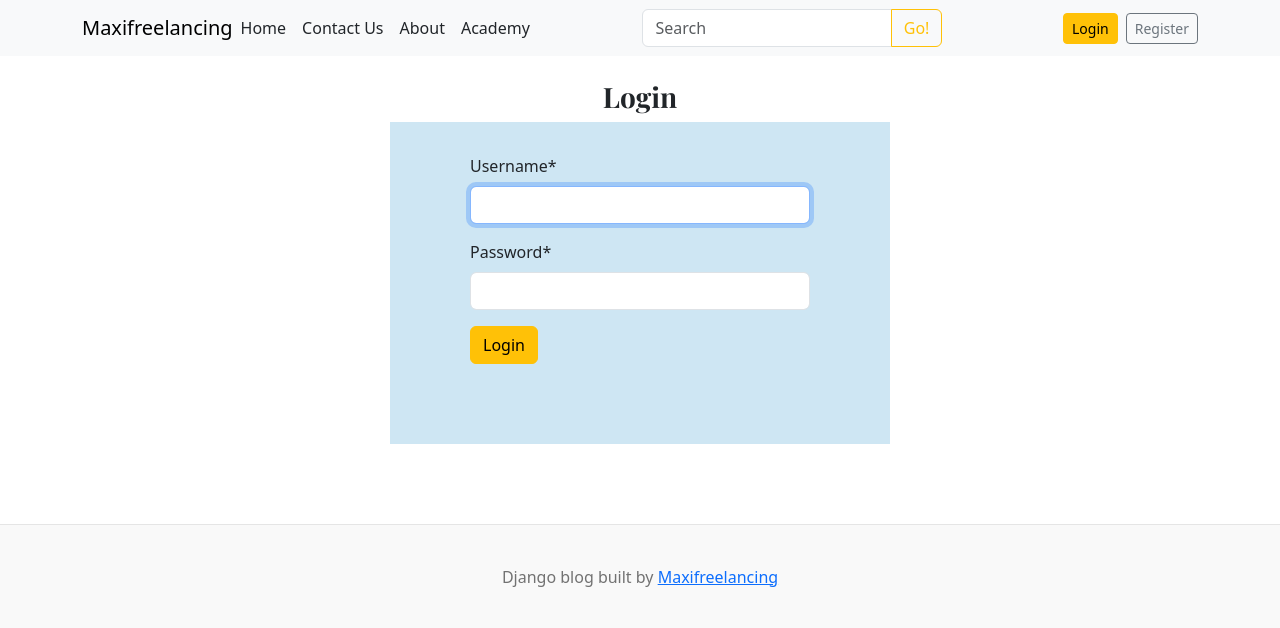
After one commit to OgwuegbuMaxwell/django-blog, a Django app: page /login/ in a window 1280 px wide. The commit adds this page. Shown: the top 628 px of the page. Run offline with Django 5.2, Linux system fonts and the light colour scheme; data that the repository does not hold is empty; some libraries are stand-ins or nearby versions.

Commit message:
Registration and login functionality

```diff
--- a/blog_main/settings.py
+++ b/blog_main/settings.py
@@ -38,6 +38,8 @@ INSTALLED_APPS = [
     'django.contrib.messages',
     'django.contrib.staticfiles',
     'blogs',
+    'crispy_forms',
+    "crispy_bootstrap5",
 ]
 
 MIDDLEWARE = [
@@ -132,3 +134,7 @@ DEFAULT_AUTO_FIELD = 'django.db.models.BigAutoField'
 # Media Rules
 MEDIA_URL = '/media/'
 MEDIA_ROOT = BASE_DIR /'media'
+
+CRISPY_ALLOWED_TEMPLATE_PACKS = "bootstrap5"
+
+CRISPY_TEMPLATE_PACK = "bootstrap5"
--- a/blog_main/static/CSS/blog.css
+++ b/blog_main/static/CSS/blog.css
@@ -71,3 +71,17 @@
   #searchinput {
     width: 200px !important;
   }
+
+
+
+  /* registration form styles */
+
+  #reg-form {
+    width: 500px !important;
+    margin-right: auto !important;
+    margin-left: auto;
+    margin-bottom: 5rem;
+    padding: 2rem 5rem;
+
+    background-color: #cee6f3;
+  }
--- a/blog_main/urls.py
+++ b/blog_main/urls.py
@@ -29,9 +29,12 @@ urlpatterns = [
     # inside the views module, we will create a home function
     path('', views.home, name='home'),
     path('category/', include('blogs.urls') ),
-    path('<slug:slug>', BlogsView.blogs, name='blogs'),
+    path('blogs/<slug:slug>/', BlogsView.blogs, name='blogs'),
     # Search endpoint
-    path('blogs/search', BlogsView.search, name="search"),
+    path('blogs/search/', BlogsView.search, name="search"),
+    path('register/', views.register, name='register' ),
+    path('login/', views.login, name='login'),
+    path('logout/', views.logout, name='logout'),
 ]
 
 # Add the following lines to serve media files during development
--- a/blog_main/views.py
+++ b/blog_main/views.py
@@ -1,7 +1,10 @@
 
 
 
-from django.shortcuts import render
+from django.shortcuts import redirect, render
+from .forms import RegistrationForm
+from django.contrib.auth.forms import AuthenticationForm
+from django.contrib import auth
 
 from blogs.models import Blog, Category
 
@@ -15,3 +18,47 @@ def home(request):
         'posts': posts,
     }
     return render(request, 'home.html', context)
+
+
+
+def register(request):
+    if request.method == 'POST':
+        form = RegistrationForm(request.POST)
+        if form.is_valid():
+            form.save()
+            return redirect('register')
+    else:
+        form = RegistrationForm()
+
+    context = {
+        'form': form
+    }
+    return render(request, 'register.html', context)
+
+
+def login(request):
+    if request.method == 'POST':
+        form = AuthenticationForm(request, request.POST)
+        if form.is_valid():
+            username = form.cleaned_data['username']
+            password = form.cleaned_data['password']
+
+            user = auth.authenticate(username=username, password=password)
+            if user is not None:
+                auth.login(request, user)
+                return redirect('home')
+
+    form = AuthenticationForm()
+
+    context = {
+        'form': form
+    }
+    return render(request, 'login.html', context)
+
+
+
+
+
+def logout(request):
+    auth.logout(request)
+    return redirect('home')
--- a/blogs/views.py
+++ b/blogs/views.py
@@ -47,7 +47,7 @@ def blogs(request, slug):
 
 def search(request):
     keyword = request.GET.get('keyword')
-    # print('keyword==>', keyword)
+    print('keyword==>', keyword)
 
     blogs = Blog.objects.filter(Q(title__icontains=keyword) | Q(short_description__icontains=keyword) | Q(blog_body__icontains=keyword) , status='Published') # The comma means 'and'
     # print(blogs)
--- a/templates/base.html
+++ b/templates/base.html
@@ -44,8 +44,14 @@
 
               <!-- Right side buttons (will be hidden at medium and small screen sizes) -->
               <div class="d-none d-md-flex">
-                <a class="btn btn-sm btn-warning ms-2" href="#">Login</a>
-                <a class="btn btn-sm btn-outline-secondary ms-2" href="#">Register</a>
+                {% if not user.is_authenticated  %}
+                <a class="btn btn-sm btn-warning ms-2" href="{% url 'login' %}">Login</a>
+                <a class="btn btn-sm btn-outline-secondary ms-2" href="{% url 'register' %}">Register</a>
+                {% else %}
+                <span> You are logged in as {{user}}  </span>
+                &emsp;
+                <span>  <a href="{% url 'logout' %}"> Logout </a>  </span>
+                {% endif %}
               </div>
             </div>
           </nav>
--- /dev/null
+++ b/templates/login.html
@@ -0,0 +1,19 @@
+{%  extends 'base.html' %}
+
+
+{% block content %}
+{% load crispy_forms_tags %}
+
+<h3 class="text-center "> Login  </h3>
+
+<div id="reg-form">
+<form  action="{% url 'login' %}", method="POST" class="mb-5">
+    {% csrf_token %}
+    {{ form | crispy }}
+    <button type="submit" class="btn btn-warning"> Login </button>
+</form>
+</div>
+
+
+
+{% endblock %}
```
Also changed, not shown: blog_main/forms.py (added, +7 -0 lines), templates/register.html (added, +19 -0 lines).
